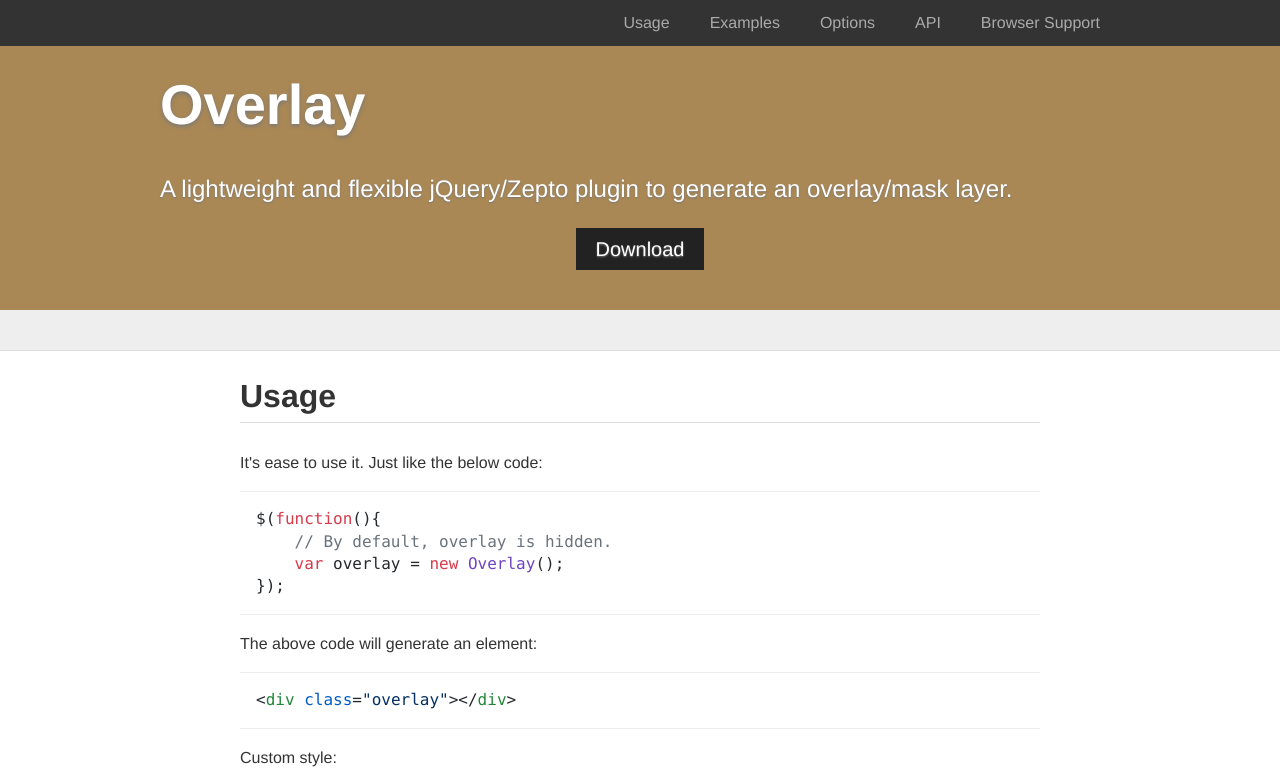
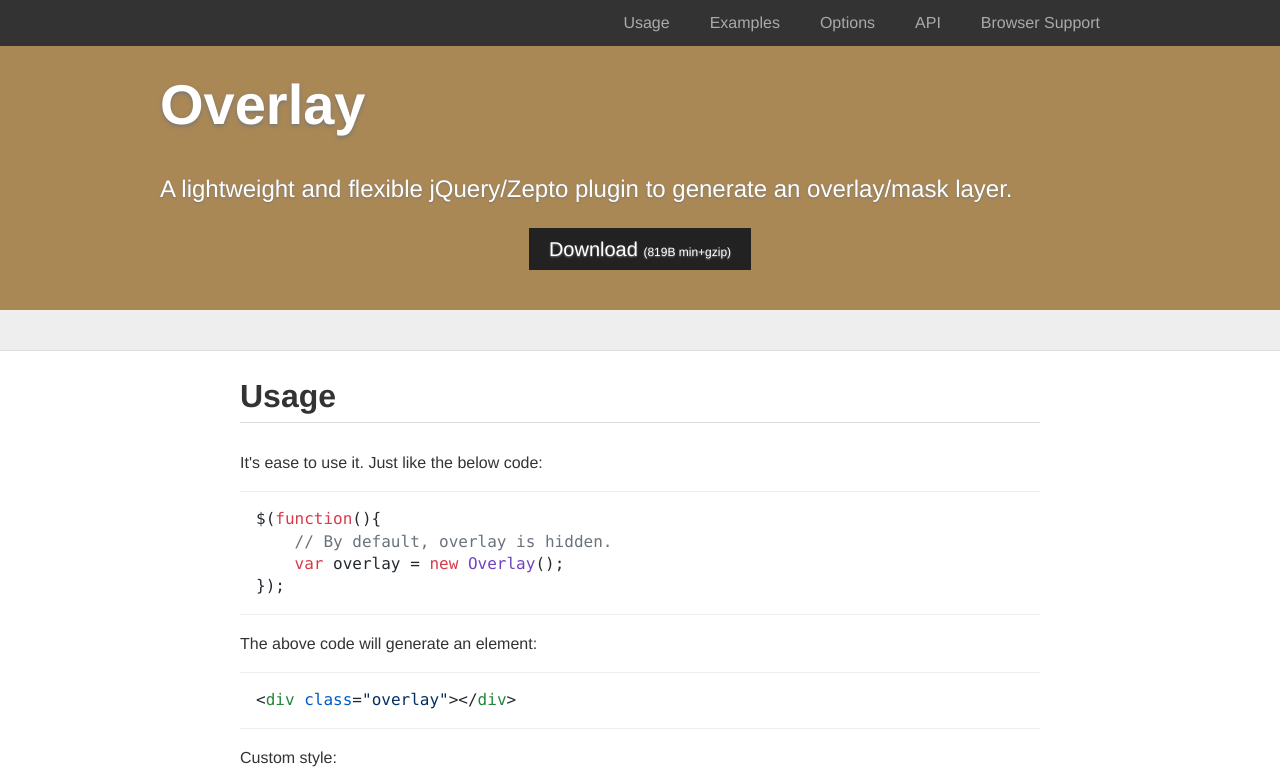
Before and after one commit to Alex1990/overlay, a website: page index.html in a window 1280 px wide. Shown: the top 783 px of the page. Drawn offline with nearby package versions, Linux system fonts and the light colour scheme.

Commit message:
update git pages link and download link

```diff
--- a/index.html
+++ b/index.html
@@ -113,6 +113,9 @@
         .download a:hover {
             background-color: #333;
         }
+        .download a span {
+            font-size: 12px;
+        }
         .divider-bar {
             margin-top: 40px;
             height: 40px;
@@ -162,7 +165,7 @@
             <div class="wrapper">
                 <h1>Overlay</h1>
                 <p>A lightweight and flexible jQuery/Zepto plugin to generate an overlay/mask layer.</p>
-                <p class="download"><a href="">Download</a></p>
+                <p class="download"><a href="https://github.com/Alex1990/overlay/archive/0.1.1.zip">Download <span class="filesize">(819B min+gzip)</span></a></p>
             </div>
             <div class="divider-bar"></div>
         </div>
```
Also changed, not shown: README.md.
